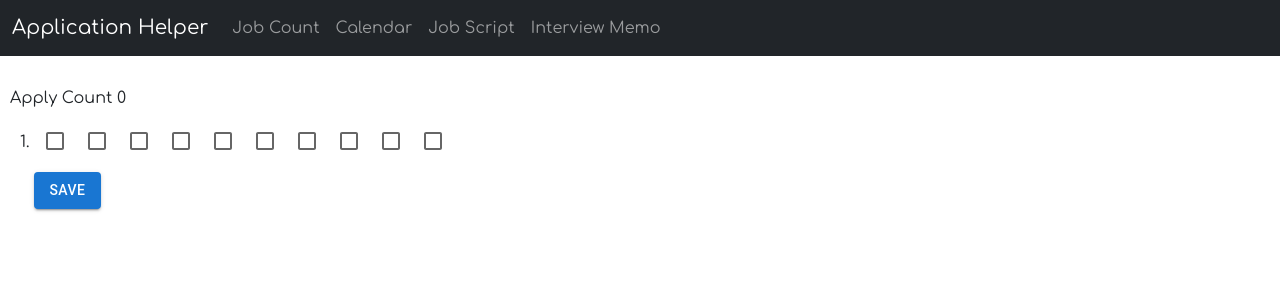
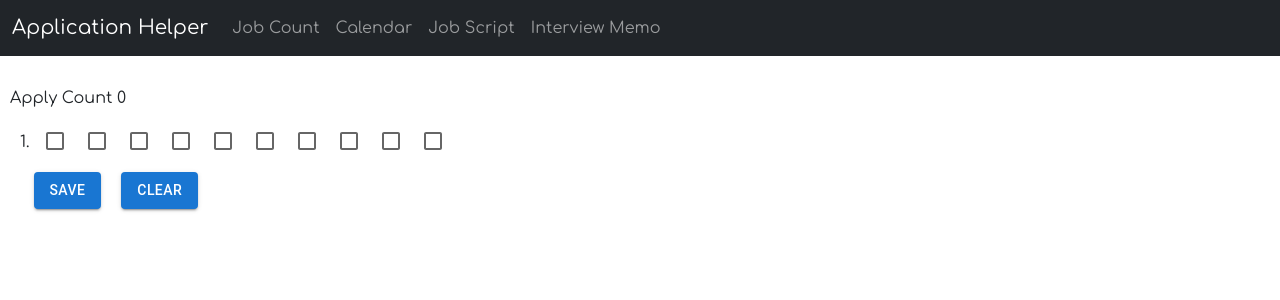
Before and after one commit to jbkim0547/application-countingapp, a React (Create React App) app: page /count in a window 1280 px wide. Shown: the top 300 px of the page. Built offline with nearby package versions, Linux system fonts and the light colour scheme.

Commit message:
add app count clear button

```diff
--- a/src/ApplicationCount/Count.css
+++ b/src/ApplicationCount/Count.css
@@ -15,3 +15,11 @@
     display:flex;
     flex-direction: column;
 }
+
+.allButtons{
+    display: flex;
+}
+
+.clearCountButton{
+    margin-left: 20px;
+}
--- a/src/ApplicationCount/Count.js
+++ b/src/ApplicationCount/Count.js
@@ -18,18 +18,23 @@ function Count({ checked, setChecked }) {
   const appCountSaveButton = async () => {
     const count = {
       Count: checked.filter(Boolean).length,
-      Date: new Date()
+      Date: new Date(),
     };
-    const response = await axios.post(
-      "http://localhost:5065/api/applicationCount",
-      count,
-      { headers: { "Content-Type": "application/json"} }
-    ).then(
-      console.log(checked.filter(Boolean).length + " " + "Application count saved"),
+    const response = await axios
+      .post("http://localhost:5065/api/applicationCount", count, {
+        headers: { "Content-Type": "application/json" },
+      })
+      .then(
+        console.log(
+          checked.filter(Boolean).length + " " + "Application count saved"
+        ),
         setChecked(new Array(checked.length).fill(false))
-
       );
   };
+
+  const appCountClearButton = () =>{
+    setChecked(new Array(checked.length).fill(false))
+  }
   return (
     <React.Fragment>
       <div className="applicationCount" Style="margin-top:30px;">
@@ -56,6 +61,7 @@ function Count({ checked, setChecked }) {
               ))}
             </div>
           </div>
+          <div className="allButtons">
             <Stack className="seeNoteButton" spacing={2} direction="row">
               <Button
                 variant="contained"
@@ -65,6 +71,16 @@ function Count({ checked, setChecked }) {
                 Save
               </Button>
             </Stack>
+            <Stack className="clearCountButton" spacing={2} direction="row">
+              <Button
+                variant="contained"
+                onClick={() => appCountClearButton()}
+                Style="margin-top: 10px"
+              >
+                Clear
+              </Button>
+            </Stack>
+          </div>
         </div>
       </div>
     </React.Fragment>
--- a/src/JobScript/JobScript.jsx
+++ b/src/JobScript/JobScript.jsx
@@ -3,7 +3,7 @@ import "./JobScript.css";
 const JobScript = () => {
   return (
     <>
-      <div className="title">Job Description</div>
+      <div className="title">Job Memo</div>
       <div className="jobScript">
         LinkedIn profile https://www.linkedin.com/in/jb-kim-14a820132/ <br />{" "}
         <br />
```
Lines whose indentation alone changed are shown as unchanged.
